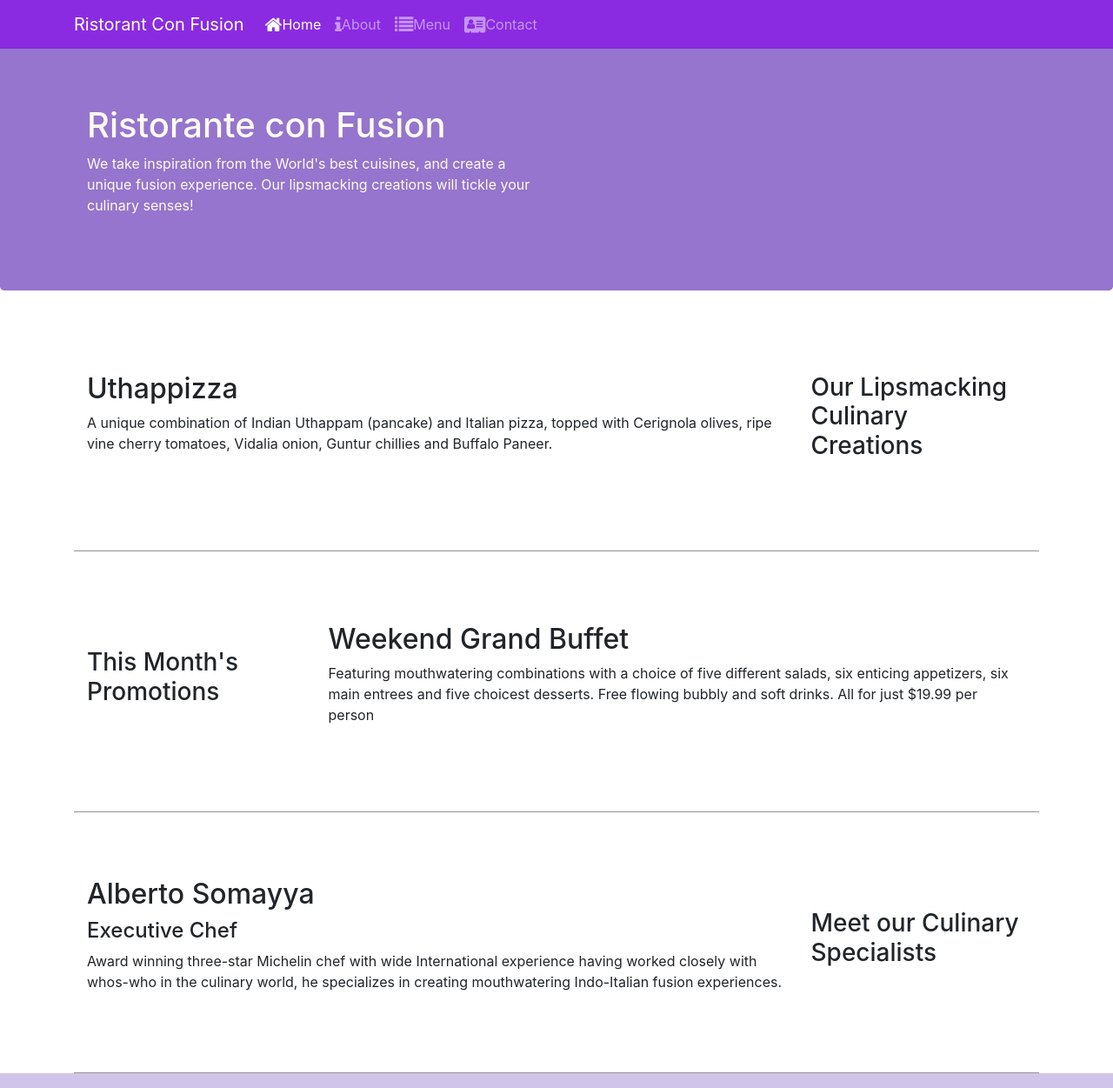
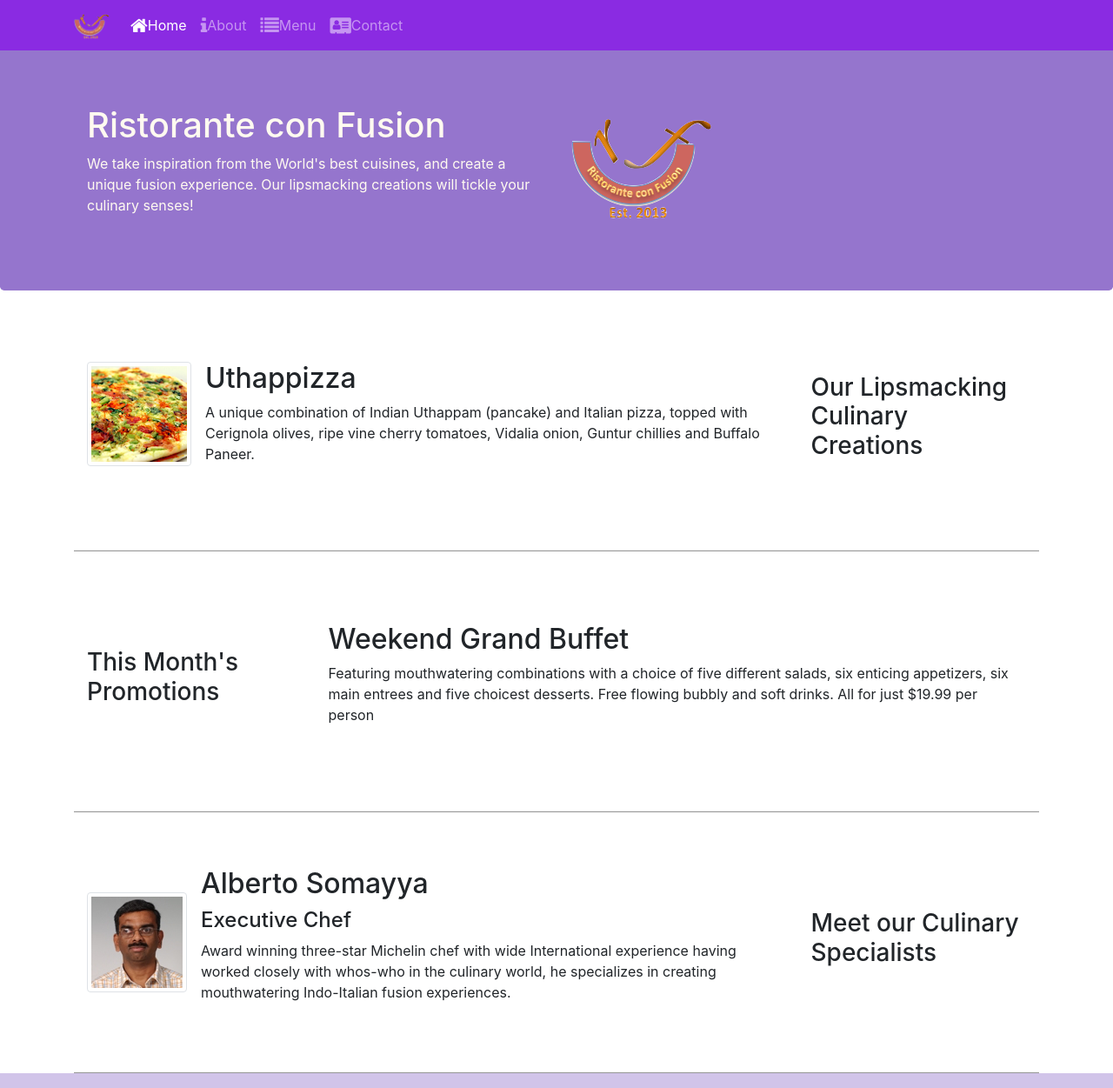
Before and after one commit to shahriar-nafee/conFusion, a website: page index.html in a window 1280 px wide. Shown: the top 1251 px of the page at 87% size. Drawn offline with nearby package versions, Linux system fonts and the light colour scheme.

Commit message:
Images & Media

```diff
--- a/index.html
+++ b/index.html
@@ -21,7 +21,7 @@
          <button class="navbar-toggler" type="button" data-toggle="collapse" data-target="#Navbar">
             <span class="navbar-toggler-icon"></span>
          </button>
-          <a class="navbar-brand" href="#">Ristorant Con Fusion</a>
+          <a class="navbar-brand" href="#"><img src="img/logo.png" height="30" width="41"></a>
             <div class="collapse navbar-collapse" id="Navbar">
 
               <ul class="navbar-nav mr-auto">
@@ -41,7 +41,8 @@
                     <h1>Ristorante con Fusion</h1>
                     <p>We take inspiration from the World's best cuisines, and create a unique fusion experience. Our lipsmacking creations will tickle your culinary senses!</p>
                 </div>
-                <div class="col-12 col-sm">
+                <div class="col-12 col-sm align-self-center">
+                <img src="img/logo.png" class="img-fluid">
                 </div>
             </div>
         </div>
@@ -53,8 +54,13 @@
                 <h3>Our Lipsmacking Culinary Creations</h3>
             </div>
             <div class="col col-sm order-sm-first col-md">
-                <h2>Uthappizza</h2>
-                <p>A unique combination of Indian Uthappam (pancake) and Italian pizza, topped with Cerignola olives, ripe vine cherry tomatoes, Vidalia onion, Guntur chillies and Buffalo Paneer.</p>
+                <div class="media">                                    <img class="d-flex mr-3 img-thumbnail align-     self-center" src="img/uthappizza.png" alt="utthappizza">
+                   <div class="media-body">
+                       <h2 class="mt-0">Uthappizza</h2>
+                        <p>A unique combination of Indian Uthappam (pancake) and Italian pizza, topped with Cerignola olives, ripe vine cherry tomatoes, Vidalia onion, Guntur chillies and Buffalo Paneer.</p>
+                   </div>
+
+                </div>
             </div>
         </div>
 
@@ -74,9 +80,15 @@
                 <h3>Meet our Culinary Specialists</h3>
             </div>
             <div class="col col-sm order-sm-first col-md">
-                <h2>Alberto Somayya</h2>
-                <h4>Executive Chef</h4>
-                <p>Award winning three-star Michelin chef with wide International experience having worked closely with whos-who in the culinary world, he specializes in creating mouthwatering Indo-Italian fusion experiences. </p>
+               <div class="media">
+                   <img class="d-flex mr-3 img-thumbnail align-self-center" src="img/alberto.png" alt="alberto">
+                   <div class="media-body">
+                        <h2 class="mt-0">Alberto Somayya</h2>
+                        <h4>Executive Chef</h4>
+                        <p>Award winning three-star Michelin chef with wide International experience having worked closely with whos-who in the culinary world, he specializes in creating mouthwatering Indo-Italian fusion experiences. </p>
+                   </div>
+               </div>
+
             </div>
         </div>
     </div>
```
Also changed, not shown: aboutus.html (+3 -2 lines), contactus.html (+3 -2 lines), img/alberto.png (added), img/buffet.png (added), img/logo.png (added), img/uthappizza.png (added), 1 other file.
